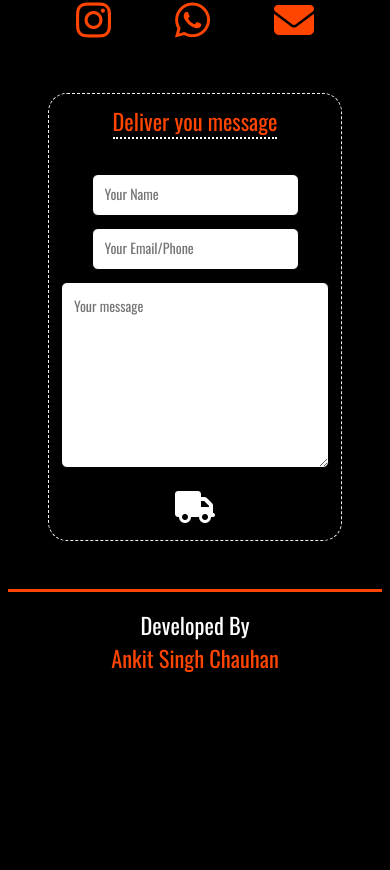
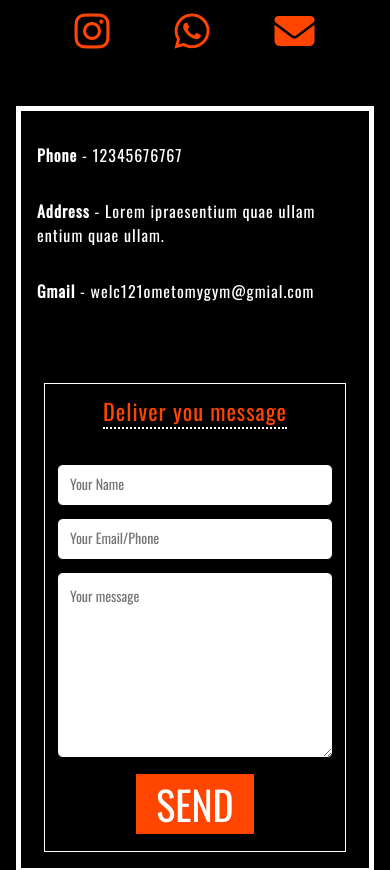
Before and after one commit to ankitsingh2105/GYM-website, a React (Vite) app: page / in a window 390 px wide. Shown: the part 8756-9626 px from the top of the page. Before the commit the page ends 9494 px from the top, so only its background shows below. Built offline with nearby package versions, Linux system fonts and the light colour scheme.

Commit message:
added something more to the contact section - inspiration

```diff
--- a/src/Components/Contact/Ankit.jsx
+++ b/src/Components/Contact/Ankit.jsx
@@ -4,7 +4,7 @@ export default function Ankit() {
     return (
         <>
         <main className="Contact_new_main">
-            <div className="align">Developed By</div>
+            <div className="align">Website by </div>
             <div className="align"><a href="http://ankitsinghchauhan.tech" target="_blank" rel="noopener noreferrer">Ankit Singh Chauhan</a></div>
         </main>
         </>
--- a/src/Components/Contact/Contact.css
+++ b/src/Components/Contact/Contact.css
@@ -1,16 +1,25 @@
-.Contact_Head{
+* {
+    transition: all 0.5s ease;
+  }
+
+.Contact_Head {
     font-size: 3rem;
     font-family: var(--main-font);
     padding: 3rem 0rem 0rem;
 }
-.Contact_main{
+
+.Contact_main {
     border-bottom: 3px solid var(--main-color);
+    font-family: var(--main-font);
+    letter-spacing: 1px;
 }
-.icons{
+
+.icons {
     font-size: 2.5rem;
     margin: 2rem 4rem;
     color: var(--main-color);
 }
+
 .heading_contact {
     font-size: 1.4rem;
     margin-bottom: 23px;
@@ -19,6 +28,7 @@
     font-family: var(--main-font);
     color: var(--main-color);
 }
+
 .info_contact {
     margin-top: 12px;
     border: 1px solid black;
@@ -27,35 +37,70 @@
     font-size: 14px;
     color: #FF3B3F;
 }
+
 .contact_form {
-    border: 1px dashed #f3f2f1;
-    border-radius: 19px;
-    margin: 0 45px;
-    padding:10px 12px 17px;
+    padding: 10px 12px 17px;
+    border: 1px solid white;
 }
-.form{
-    padding-bottom: 3rem;
+
+.form {
+    padding: 3rem;
+    border: 5px solid white;
+    margin: 0px 10rem 3rem 10rem;
 }
-.text3 , .text , .text2{
+
+.text3,
+.text,
+.text2 {
     font-family: var(--main-font);
     letter-spacing: 1.5px;
 }
-form input::placeholder , form textarea::placeholder{
+
+form input::placeholder,
+form textarea::placeholder {
     font-family: var(--main-font);
 }
-.fa-truck{
+
+form input,
+form textarea {
+    width: 300px
+}
+
+.fa-truck {
     font-size: 2rem;
     margin-top: 1.4rem;
     margin-bottom: -1rem;
 }
-.Contact_new_main{
+
+.Contact_new_main {
     margin: 1rem;
     font-family: var(--main-font);
     font-size: 1.4rem;
 }
-.Contact_new_main a{
+
+.Contact_new_main a {
     color: var(--main-color);
     text-decoration: none;
+}
+
+#delivery button {
+    border: none;
+    background-color: var(--main-color);
+    color: white;
+    font-family: var(--main-font);
+    font-size: 2.5rem;
+    padding: 0px 20px;
+    margin-top: 1rem;
+}
+
+.contact_address div {
+    margin: 3rem 6rem 3rem 0rem;
+}
+
+@media screen and (max-width: 1172px) {
+    .form {
+        margin: 0px 4rem 3rem 4rem;
+    }
 }
 
 @media screen and (max-width: 1084px) {
@@ -63,21 +108,58 @@ form input::placeholder , form textarea::placeholder{
         margin: 0.5rem 6rem
     }
 }
+
+@media screen and (max-width: 853px) {
+    .form {
+        flex-direction: column;
+        padding: 1rem;
+    }
+
+    form {
+        margin-top: 4rem;
+    }
+
+    .contact_address {
+        display: flex;
+        /* justify-content: center;
+        align-items: center; */
+        flex-direction: column;
+    }
+
+    .contact_address div {
+        margin: 1rem 0rem;
+    }
+}
+
 @media screen and (max-width: 796px) {
     .text3 {
         margin: 0.5rem 1rem
     }
 }
+
 @media screen and (max-width: 492px) {
-    .icons{
+    .icons {
         margin: 2rem;
     }
-    .Contact_ul{
+
+    .Contact_ul {
         padding: 0px;
     }
 }
+
+@media screen and (max-width: 571px) {
+    .form {
+        margin: 0px .5rem 3rem .5rem;
+    }
+
+    form input,
+    form textarea {
+        width: 250px
+    }
+}
+
 @media screen and (max-width: 514px) {
-    .Contact_new_main a{
+    .Contact_new_main a {
         margin-bottom: 3rem;
     }
 
--- a/src/Components/Contact/Contact.jsx
+++ b/src/Components/Contact/Contact.jsx
@@ -5,7 +5,7 @@ export default function Contact(props) {
         let naam = document.getElementById("newid1").value;
         let email = document.getElementById('newid2').value;
         let text = document.getElementById('newid3').value;
-        let Message = `https://wa.me/919690905066?text=" + "Name :: " + ${naam} + " %0a " + "Email :: " + ${email} + " %0a " + " Message :: " + ${text}`
+        let Message = `https://wa.me/9196909050?text=" + "Name :: " + ${naam} + " %0a " + "Email :: " + ${email} + " %0a " + " Message :: " + ${text}`
         window.open(Message, '_blank').focus();
     }
     return (
@@ -32,16 +32,27 @@ export default function Contact(props) {
                     </ul>
                 </div>
                 <div className="form align" >
+                    <div className='contact_address '>
+                        <div className="phone">
+                        <b>Phone</b> - 12345676767
+                        </div>
+                        <div className="address">
+                        <b>Address</b> - Lorem ipraesentium quae ullam entium quae ullam.
+                        </div>
+                        <div className="email">
+                            <b>Gmail</b> - welc121ometomygym@gmial.com
+                        </div>
+                    </div>
                     <form action="" className='contact_form align2'>
                         <div className="heading_contact">
                             Deliver you message
                         </div>
-                        <input type="text" id='newid1' className="info_contact " placeholder='Your Name' required></input>
-                        <input type="text" id='newid2' className="info_contact " placeholder='Your Email/Phone' required></input>
-                        <textarea type="text" id='newid3' className='info_contact ' name="" cols="27" rows="10" placeholder='Your message' required></textarea>
+                        <input type="text" required id='newid1' className="info_contact " placeholder='Your Name'></input>
+                        <input type="text" required id='newid2' className="info_contact " placeholder='Your Email/Phone'></input>
+                        <textarea type="text" required id='newid3' className='info_contact ' name=""  rows="10" placeholder='Your message'></textarea>
                         <div className="shake">
                             <div type='button' id='delivery' className="submit" onClick={SendtoWhatspp}>
-                                <i class="fa-solid fa-truck"></i>
+                                <button>SEND</button>
                             </div>
                         </div>
                     </form>
```
Also changed, not shown: src/Components/Home/Home.jsx (+0 -1 lines).
